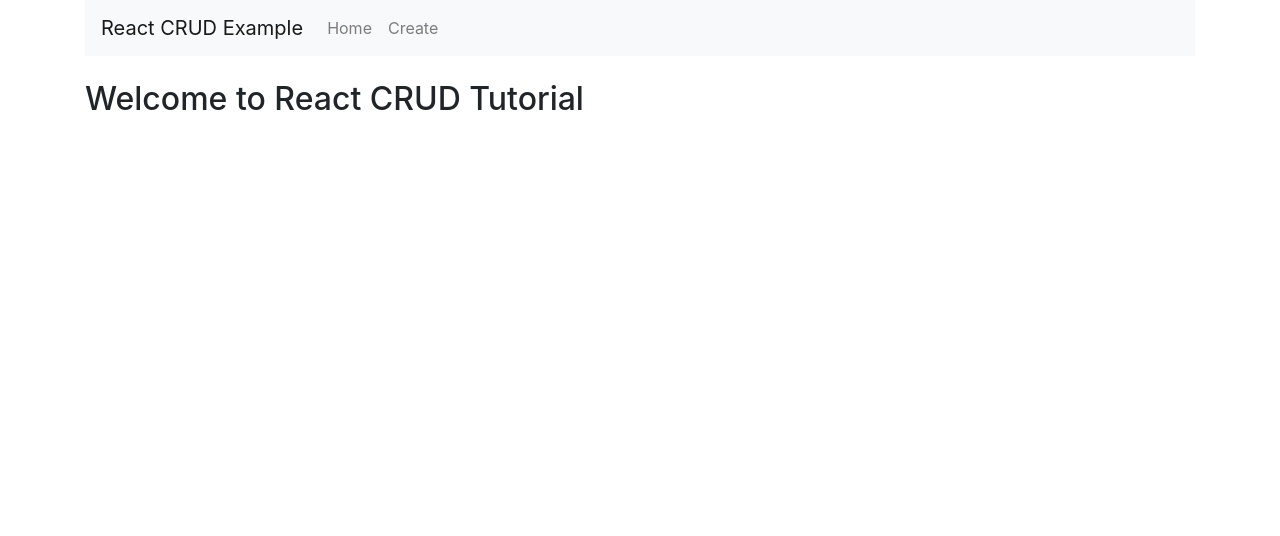
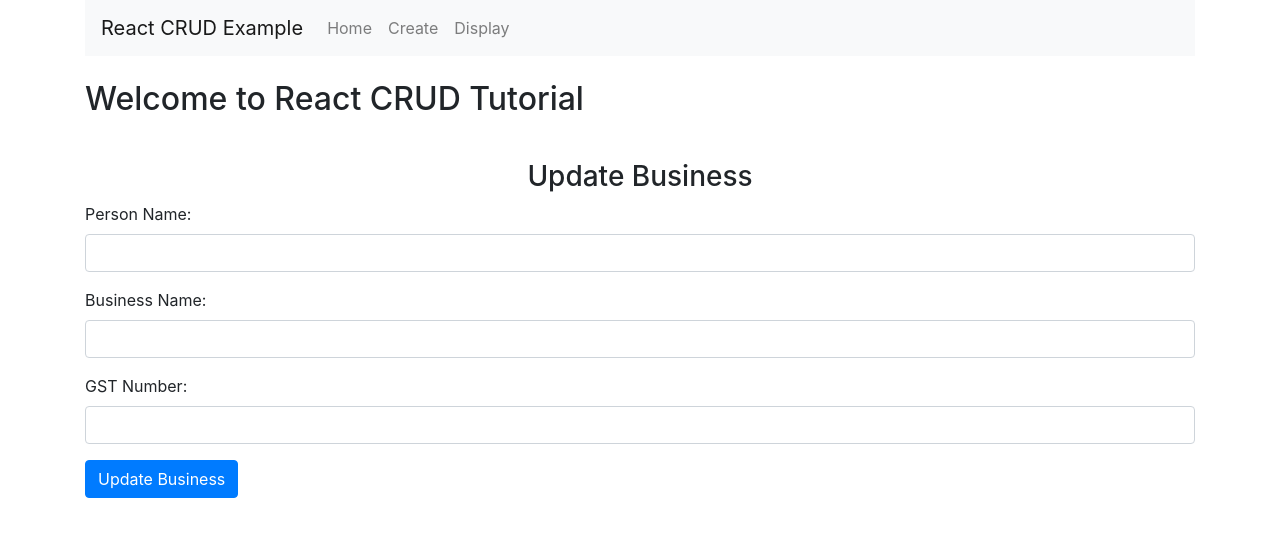
Before and after one commit to CR531/3D_Print_Ordering_System_ReactJS_Project, a React (Create React App) app: page /edit/1 in a window 1280 px wide. Shown: the top 536 px of the page. Built offline with nearby package versions, Linux system fonts and the light colour scheme; no server answers.

Commit message:
Basic CRUD Operations with mongodb implementation

```diff
--- a/src/App.js
+++ b/src/App.js
@@ -3,6 +3,8 @@
 import 'bootstrap/dist/css/bootstrap.min.css';
 import { BrowserRouter as Router, Switch, Route, Link } from 'react-router-dom';
 import Create from "./Create";
+import Display from './Display';
+import Edit from "./Edit";
 class App extends Component {
   render() {
     return (
@@ -18,12 +20,17 @@
                 <li className="nav-item">
                   <Link to={'/create'} className="nav-link">Create</Link>
                 </li>
+                <li className="nav-item">
+                  <Link to={'/display'} className="nav-link">Display</Link>
+                </li>
               </ul>
             </div>
           </nav> <br />
           <h2>Welcome to React CRUD Tutorial</h2> <br />
           <Switch>
             <Route exact path='/create' component={Create} />
+            <Route path='/edit/:id' component={Edit} />
+            <Route exact path='/display' component={Display} />
           </Switch>
         </div>
       </Router>
--- /dev/null
+++ b/src/Display.js
@@ -0,0 +1,47 @@
+import React, { Component } from 'react';
+import axios from 'axios';
+import TableRow from './TableRow';
+
+class Display extends Component {
+
+    constructor(props) {
+        super(props);
+        this.state = { business: [] };
+    }
+    componentDidMount() {
+        axios.get('http://localhost:4000/business')
+            .then(response => {
+                this.setState({ business: response.data });
+            })
+            .catch(function (error) {
+                console.log(error);
+            })
+    }
+    tabRow() {
+        return this.state.business.map(function (object, i) {
+            return <TableRow obj={object} key={i} />;
+        });
+    }
+
+    render() {
+        return (
+            <div>
+                <h3 align="center">Business List</h3>
+                <table className="table table-striped" style={{ marginTop: 20 }}>
+                    <thead>
+                        <tr>
+                            <th>Person</th>
+                            <th>Business</th>
+                            <th>GST Number</th>
+                            <th colSpan="2">Action</th>
+                        </tr>
+                    </thead>
+                    <tbody>
+                        {this.tabRow()}
+                    </tbody>
+                </table>
+            </div>
+        );
+    }
+}
+export default Display;
--- /dev/null
+++ b/src/Edit.js
@@ -0,0 +1,102 @@
+
+import React, { Component } from 'react';
+import axios from 'axios';
+
+export default class Edit extends Component {
+    constructor(props) {
+        super(props);
+        this.onChangePersonName = this.onChangePersonName.bind(this);
+        this.onChangeBusinessName = this.onChangeBusinessName.bind(this);
+        this.onChangeGstNumber = this.onChangeGstNumber.bind(this);
+        this.onSubmit = this.onSubmit.bind(this);
+
+        this.state = {
+            person_name: '',
+            business_name: '',
+            business_gst_number: ''
+        }
+    }
+
+    componentDidMount() {
+        axios.get('http://localhost:4000/business/edit/' + this.props.match.params.id)
+            .then(response => {
+                this.setState({
+                    person_name: response.data.person_name,
+                    business_name: response.data.business_name,
+                    business_gst_number: response.data.business_gst_number
+                });
+            })
+            .catch(function (error) {
+                console.log(error);
+            })
+    }
+
+    onChangePersonName(e) {
+        this.setState({
+            person_name: e.target.value
+        });
+    }
+    onChangeBusinessName(e) {
+        this.setState({
+            business_name: e.target.value
+        })
+    }
+    onChangeGstNumber(e) {
+        this.setState({
+            business_gst_number: e.target.value
+        })
+    }
+
+    onSubmit(e) {
+        e.preventDefault();
+        const obj = {
+            person_name: this.state.person_name,
+            business_name: this.state.business_name,
+            business_gst_number: this.state.business_gst_number
+        };
+        axios.post('http://localhost:4000/business/update/' + this.props.match.params.id, obj)
+            .then(res => console.log(res.data));
+
+        this.props.history.push('/index');
+    }
+
+    render() {
+        return (
+            <div style={{ marginTop: 10 }}>
+                <h3 align="center">Update Business</h3>
+                <form onSubmit={this.onSubmit}>
+                    <div className="form-group">
+                        <label>Person Name:  </label>
+                        <input
+                            type="text"
+                            className="form-control"
+                            value={this.state.person_name}
+                            onChange={this.onChangePersonName}
+                        />
+                    </div>
+                    <div className="form-group">
+                        <label>Business Name: </label>
+                        <input type="text"
+                            className="form-control"
+                            value={this.state.business_name}
+                            onChange={this.onChangeBusinessName}
+                        />
+                    </div>
+                    <div className="form-group">
+                        <label>GST Number: </label>
+                        <input type="text"
+                            className="form-control"
+                            value={this.state.business_gst_number}
+                            onChange={this.onChangeGstNumber}
+                        />
+                    </div>
+                    <div className="form-group">
+                        <input type="submit"
+                            value="Update Business"
+                            className="btn btn-primary" />
+                    </div>
+                </form>
+            </div>
+        )
+    }
+}
--- /dev/null
+++ b/src/TableRow.js
@@ -0,0 +1,38 @@
+import React, { Component } from 'react';
+import { Link } from 'react-router-dom';
+import axios from 'axios';
+class TableRow extends Component {
+    constructor(props) {
+        super(props);
+        this.delete = this.delete.bind(this);
+    }
+    delete() {
+        axios.get('http://localhost:4000/business/delete/' + this.props.obj._id)
+            .then(console.log('Deleted'))
+            .catch(err => console.log(err))
+        window.location.reload();
+    }
+    render() {
+        return (
+            <tr>
+                <td>
+                    {this.props.obj.person_name}
+                </td>
+                <td>
+                    {this.props.obj.business_name}
+                </td>
+                <td>
+                    {this.props.obj.business_gst_number}
+                </td>
+                <td>
+                    <Link to={"/edit/" + this.props.obj._id} className="btn btn-primary">Edit</Link>
+                </td>
+                <td>
+                    <button onClick={this.delete} className="btn btn-danger">Delete</button>
+                </td>
+            </tr>
+        );
+    }
+}
+
+export default TableRow;
```
